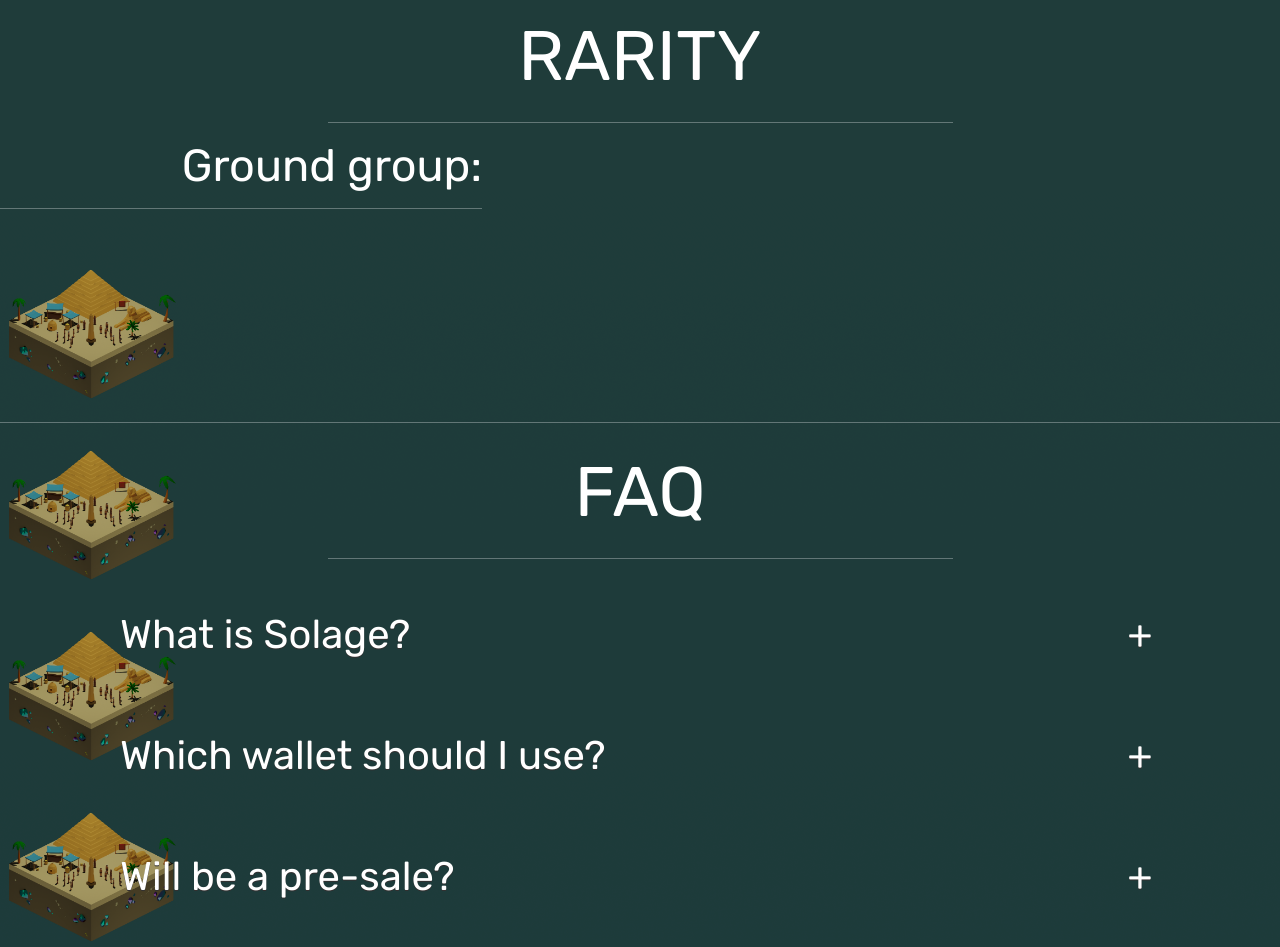
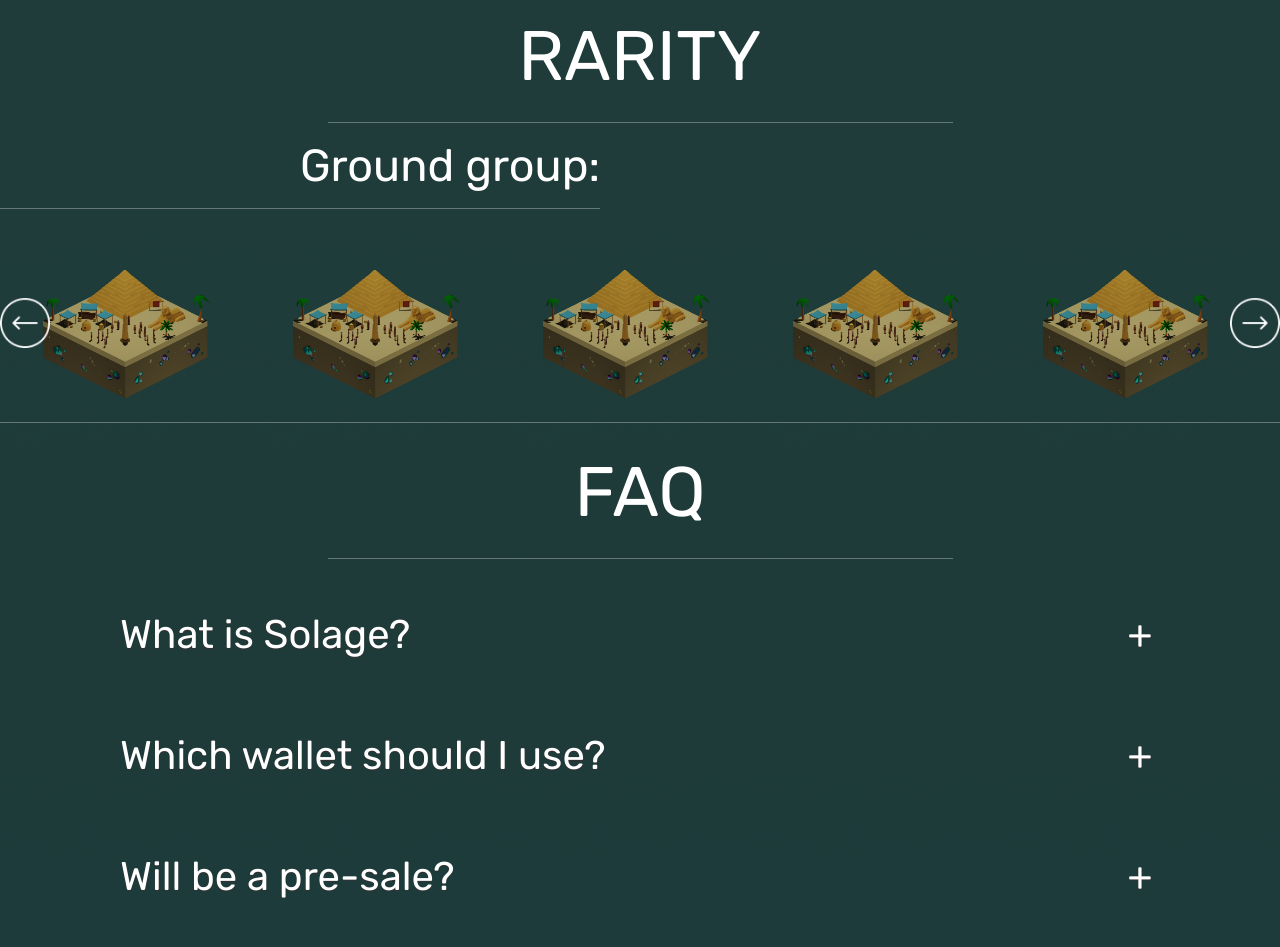
Before and after one commit to Dmitry913HUB/SolAge, a plain HTML site: page index.html in a window 1280 px wide. Shown: the part 1419-2366 px from the top of the page. Drawn offline with nearby package versions, Linux system fonts and the light colour scheme.

Commit message:
-complite rarity

```diff
--- a/css/style.css
+++ b/css/style.css
@@ -290,7 +290,7 @@ header {
 /* ------ RARITY ------- */
 
 .slider_block{
-    width: 100%;
+    width: 100% !important;
 }
 
 .slider__text{
@@ -357,12 +357,12 @@ header {
 
 .slider .slick-arrow {
     position: absolute;
-    top: 0%;
+    top: 40%;
     margin: 0px 0px 0px 0px;
     z-index: 10;
-    font-size: 0;
-    width: 0px;
-    height: 0px;
+    font-size: 0px;
+    width: 50px;
+    height: 50px;
 }
 
 .slider .slick-arrow.slick-prev {
@@ -412,47 +412,47 @@ ul {
 }
 
 .slider__item {
-    /*width: 33%;*/
+    width: 33%;
     padding: 0px 0px;
 }
 
 .slick-list {
-    width: 400px;
+    width: 1500px;
 }
 
 .slider {
     height: 181px;
 }
 
-@media (max-width: 540px) {
-    .slick-list {
-        width: 356px;
-    }
+/*@media (max-width: 540px) {*/
+/*    .slick-list {*/
+/*        width: 356px;*/
+/*    }*/
 
-    .slider {
-        height: 161px;
-    }
-}
+/*    .slider {*/
+/*        height: 161px;*/
+/*    }*/
+/*}*/
 
-@media (max-width: 400px) {
-    .slick-list {
-        width: 332px;
-    }
+/*@media (max-width: 400px) {*/
+/*    .slick-list {*/
+/*        width: 332px;*/
+/*    }*/
 
-    .slider {
-        height: 151px;
-    }
-}
+/*    .slider {*/
+/*        height: 151px;*/
+/*    }*/
+/*}*/
 
-@media (max-width: 360px) {
-    .slick-list {
-        width: 280px;
-    }
+/*@media (max-width: 360px) {*/
+/*    .slick-list {*/
+/*        width: 280px;*/
+/*    }*/
 
-    .slider {
-        height: 130px;
-    }
-}
+/*    .slider {*/
+/*        height: 130px;*/
+/*    }*/
+/*}*/
 
 /* ------------------ */
 
--- a/index.html
+++ b/index.html
@@ -8,6 +8,8 @@
           content="solage, digital eyes solage, solanart solage, magiceden solage, nft, solage nft, solage.io, solage sale nft">
     <link rel="icon" type="img/icon" href="img/logoSolAge.png">
     <title>SolAge</title>
+    <script src="js/jquery.min.js"></script>
+    <script src="js/tilt.jquery.js"></script>
     <link href="css/style.css" rel="stylesheet">
     <link href="https://cdn.jsdelivr.net/npm/bootstrap@5.0.2/dist/css/bootstrap.min.css" rel="stylesheet"
           integrity="sha384-EVSTQN3/azprG1Anm3QDgpJLIm9Nao0Yz1ztcQTwFspd3yD65VohhpuuCOmLASjC" crossorigin="anonymous">
@@ -74,13 +76,27 @@
         <h1 class="heading_h1">RARITY</h1>
         <hr class="hr_h1">
     </div>
-    <div class="row">
-        <div class="slider_block row justify-content-center">
+    <div class="roww">
             <div class="slider__text">
                 <h2 class="attribute_h2 right">Ground group:</h2>
                 <hr class="hr_wh">
             </div>
-            <div class="slider">
+            <div class="slider center">
+                <div class="slider__item">
+                    <img src="img/Ground.png" class="cards-collection">
+                </div>
+                <div class="slider__item">
+                    <img src="img/Ground.png" class="cards-collection">
+                </div>
+                <div class="slider__item">
+                    <img src="img/Ground.png" class="cards-collection">
+                </div>
+                <div class="slider__item">
+                    <img src="img/Ground.png" class="cards-collection">
+                </div>
+                <div class="slider__item">
+                    <img src="img/Ground.png" class="cards-collection">
+                </div>
                 <div class="slider__item">
                     <img src="img/Ground.png" class="cards-collection">
                 </div>
@@ -97,7 +113,6 @@
                     <img src="img/Ground.png" class="cards-collection">
                 </div>
             </div>
-        </div>
     </div>
 </div>
 <hr class="hr_wh">
@@ -345,8 +360,8 @@
 
 <div class="scroll-to-top-btn"></div>
 <script src="js/scroll.js"></script>
+<script src="js/slick.min.js"></script>
 <script src="js/script.js"></script>
-<script src="js/slick.min.js"></script>
 <script src="js/bootstrap.min.js"></script>
 </body>
 </html>
--- a/js/script.js
+++ b/js/script.js
@@ -2,8 +2,8 @@ $(document).ready(function () {
     $('.slider').slick({
         arrows: true,
         dots: true,
-        slidesToShow: 3,
-        autoplay: true,
+        slidesToShow: 5,
+        autoplay: false,
         speed: 2000,
         autoplaySpeed: 500,
         responsive: [
```
